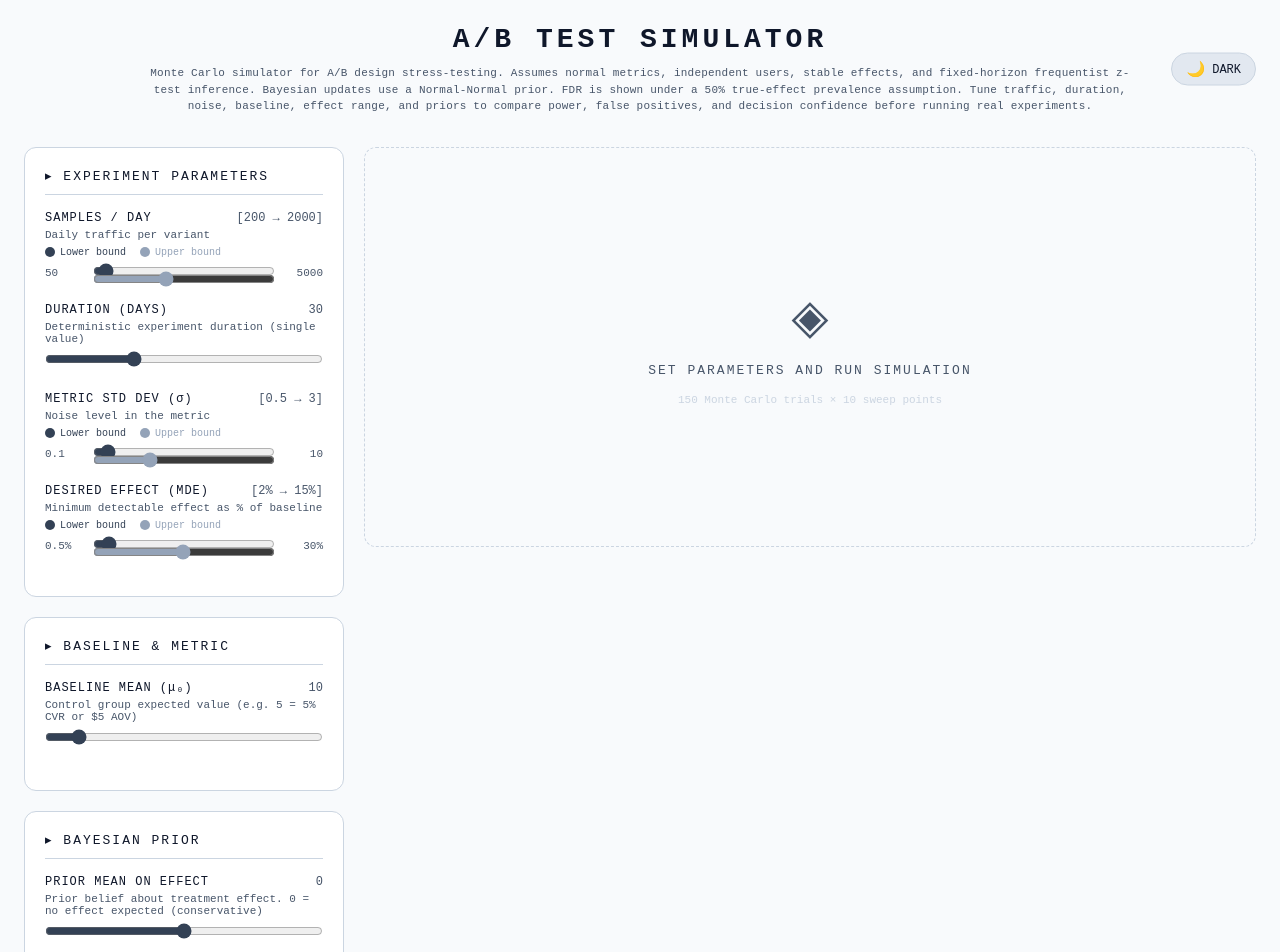
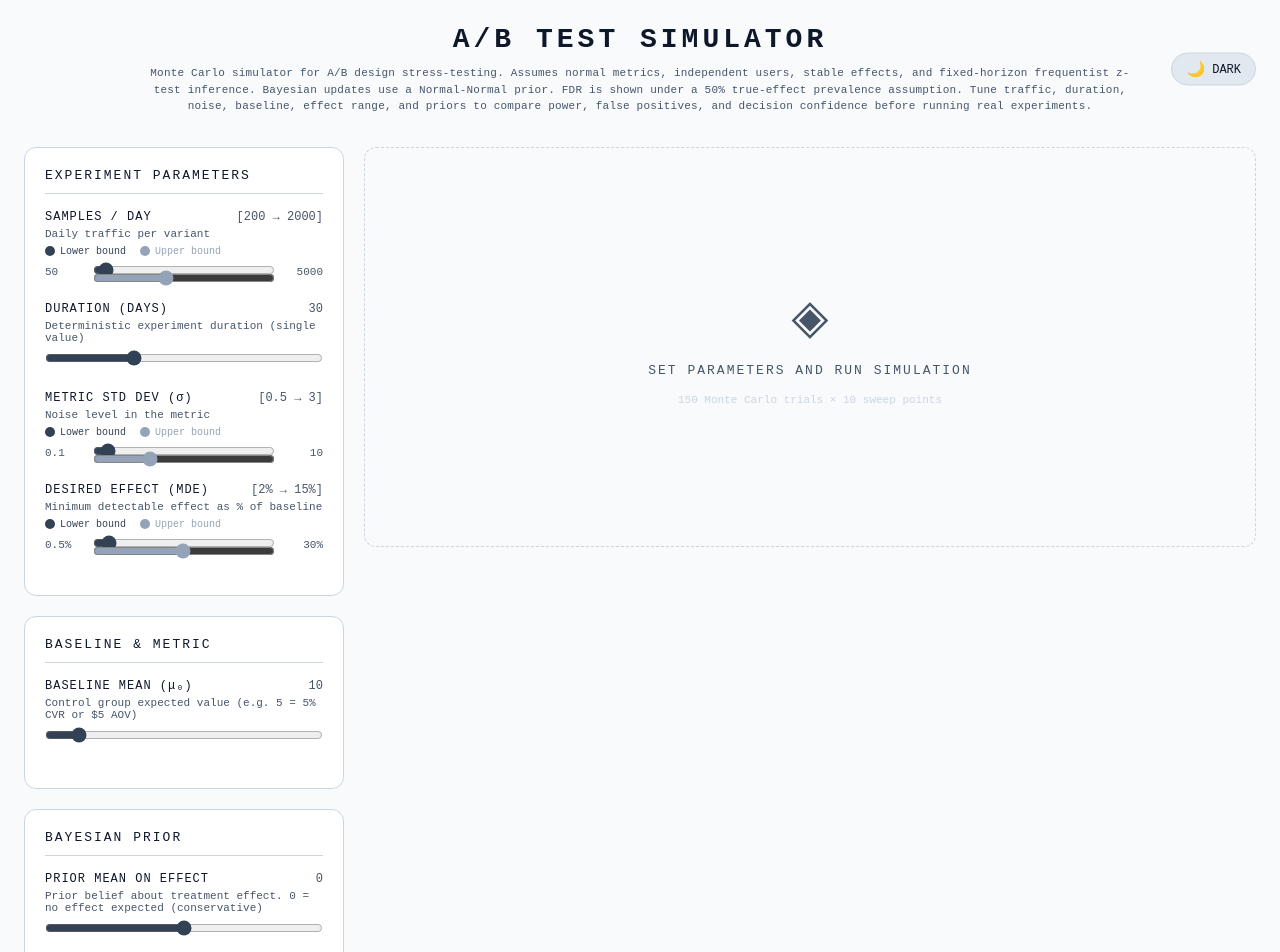
Before and after one commit to Pandauser2/ab-test-simulator, a React (Vite) app: page / in a window 1280 px wide. Shown: the top 952 px of the page. Built offline with nearby package versions, Linux system fonts and the light colour scheme.

Commit message:
remove non-toggle chevrons from section headers
Drop the leading chevron symbol from static card titles and keep chevrons only on actual expand/collapse controls.

Made-with: Cursor

```diff
--- a/src/App.jsx
+++ b/src/App.jsx
@@ -744,7 +744,7 @@ export default function App() {
       <div style={{ display: "grid", gridTemplateColumns: "320px 1fr", gap: 20, maxWidth: 1400, margin: "0 auto" }}>
         {/* Left panel — Inputs */}
         <div>
-          <Card title="▸ Experiment Parameters" accent={C.border}>
+          <Card title="Experiment Parameters" accent={C.border}>
             <RangeSlider label="SAMPLES / DAY" min={50} max={5000} step={50}
               valueMin={params.samplesPerDayMin} valueMax={params.samplesPerDayMax}
               onChange={set("samplesPerDay")} description="Daily traffic per variant" />
@@ -759,13 +759,13 @@ export default function App() {
               onChange={set("effect")} unit="%" description="Minimum detectable effect as % of baseline" />
           </Card>
 
-          <Card title="▸ Baseline & Metric" accent={C.border}>
+          <Card title="Baseline & Metric" accent={C.border}>
             <SingleSlider label="BASELINE MEAN (μ₀)" min={0.1} max={100} step={0.1}
               value={params.baselineMean} onChange={set("baselineMean")}
               description="Control group expected value (e.g. 5 = 5% CVR or $5 AOV)" />
           </Card>
 
-          <Card title="▸ Bayesian Prior" accent={C.border}>
+          <Card title="Bayesian Prior" accent={C.border}>
             <SingleSlider label="PRIOR MEAN ON EFFECT" min={-5} max={5} step={0.1}
               value={params.priorMean} onChange={set("priorMean")}
               description="Prior belief about treatment effect. 0 = no effect expected (conservative)" />
@@ -840,7 +840,7 @@ export default function App() {
           {results && summaryMetrics && (
             <>
               {/* Summary scorecard */}
-              <Card title="▸ Summary Scorecard" accent={C.border}>
+              <Card title="Summary Scorecard" accent={C.border}>
                 <div style={{ display: "grid", gridTemplateColumns: "repeat(3, 1fr)", gap: 10, marginBottom: 16 }}>
                   <div>
                     <div style={{ color: C.freq, fontSize: 10, marginBottom: 8, letterSpacing: 2 }}>FREQUENTIST</div>
@@ -924,7 +924,7 @@ export default function App() {
               </div>
 
               {/* Chart tabs */}
-              <Card title="▸ Charts" accent={C.accent1}>
+              <Card title="Charts" accent={C.accent1}>
                 <div style={{ color: C.muted, fontSize: 11, marginBottom: 10, lineHeight: 1.5 }}>
                   How to read these charts: all curves and bars are Monte Carlo simulation estimates under the current assumptions and input ranges.
                   Re-running can slightly change values due to sampling noise.
```
